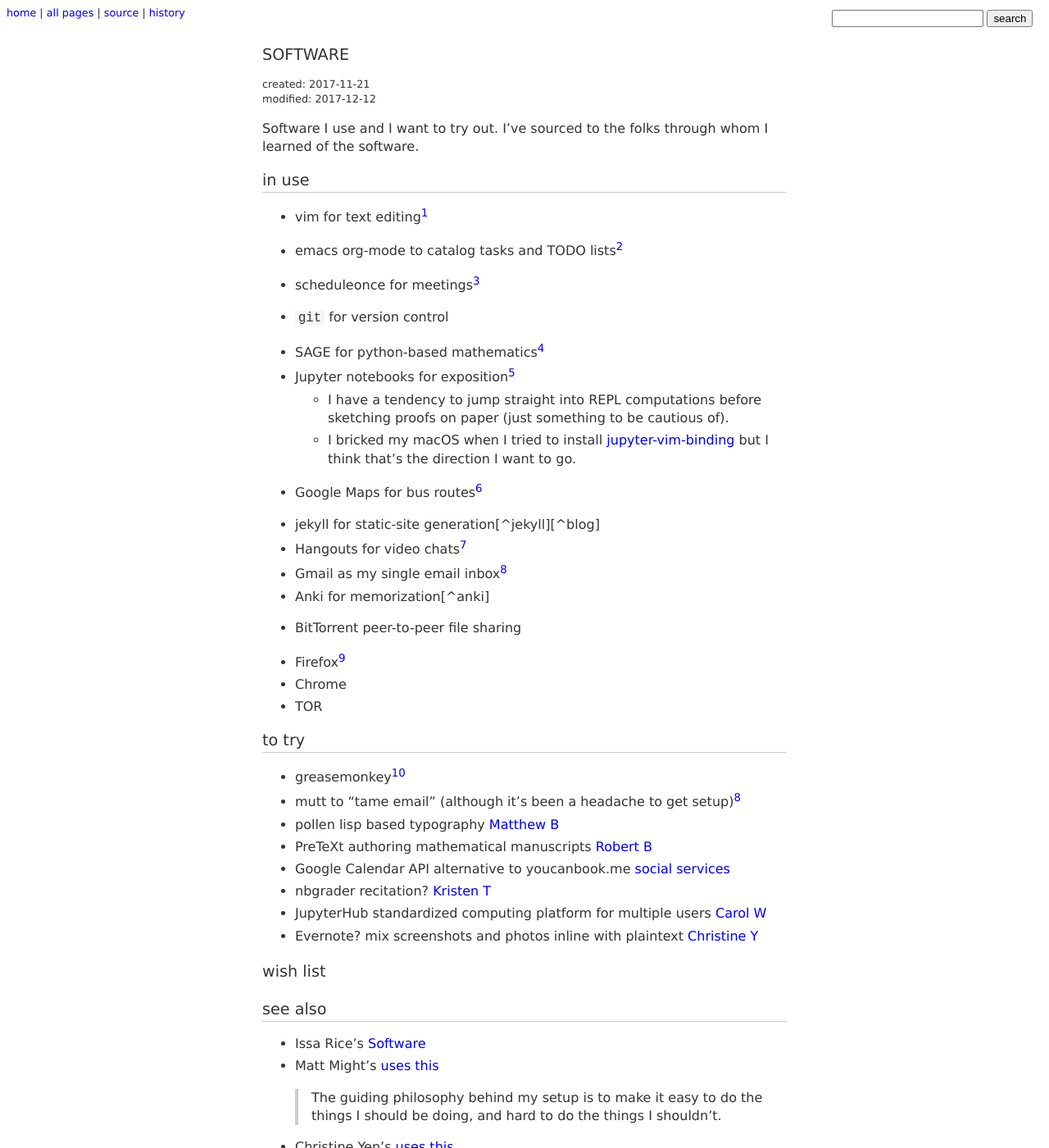
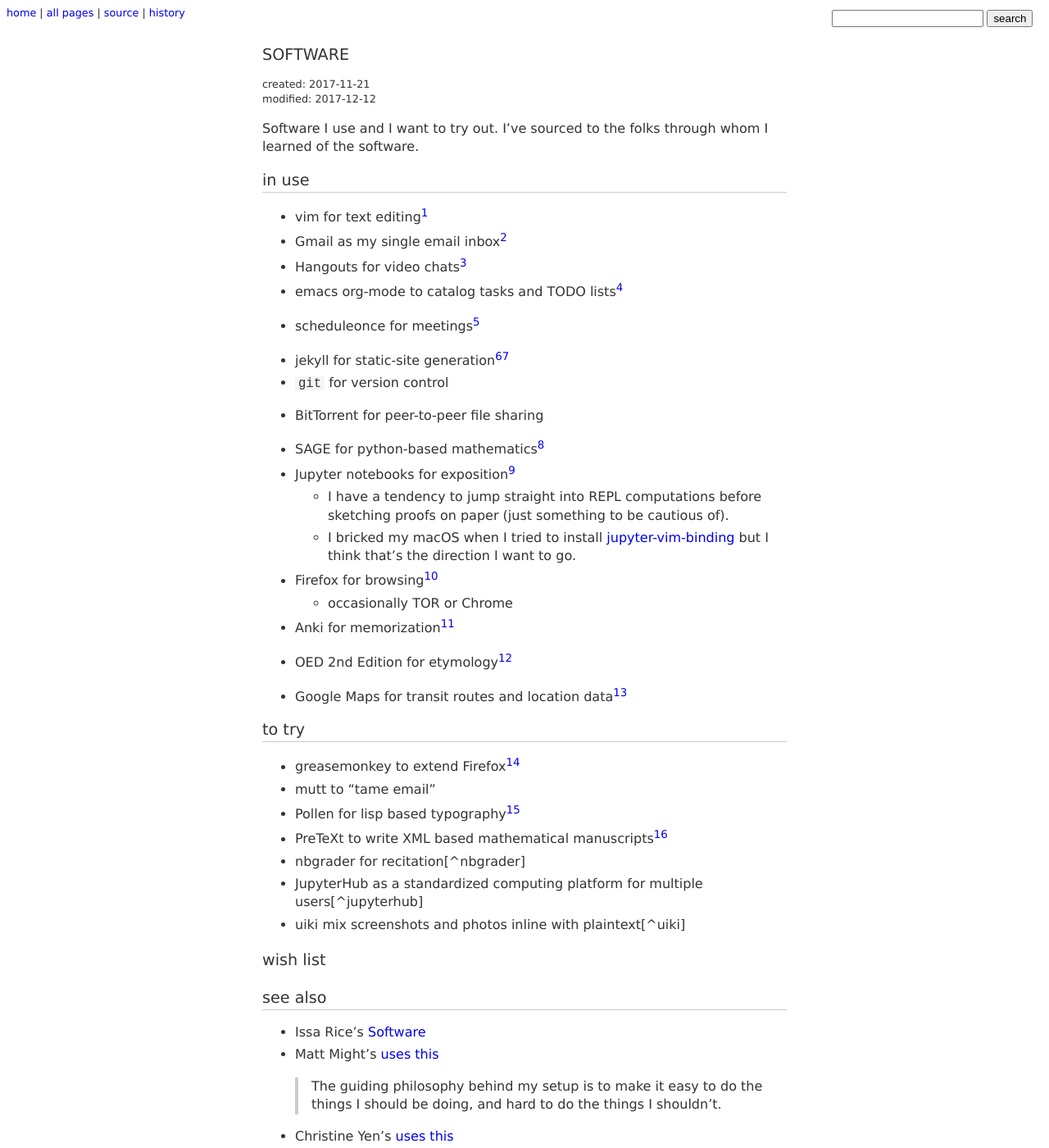
Before and after one commit to coltongrainger/blog, a Jekyll site: the page built from _posts/2017-11-21-software.md, in a window 1280 px wide and 1400 px high. Shown: the whole window at 82% size. Built offline with Jekyll 4.4.1, drawn with Linux system fonts in a browser that asks for light colours; our own code applies the rules of GitHub Pages for plain Markdown files; some of the changed text lies outside the part shown.

Commit message:
Finish footnotes.

```diff
--- a/_posts/2017-11-21-software.md
+++ b/_posts/2017-11-21-software.md
@@ -10,11 +10,14 @@
 ## in use
 
 - vim for text editing[^vim]
-
+- Gmail as my single email inbox[^mutt]
+- Hangouts for video chats[^hangouts]
 - emacs org-mode to catalog tasks and TODO lists[^emacs]
 - scheduleonce for meetings[^scheduleonce]
 
+- jekyll for static-site generation[^jekyll][^blog]
 - `git` for version control
+- BitTorrent for peer-to-peer file sharing
 
 - SAGE for python-based mathematics[^sage]
 - Jupyter notebooks for exposition[^jupyter]
@@ -24,29 +27,22 @@
     [jupyter-vim-binding](https://github.com/lambdalisue/jupyter-vim-binding)
     but I think that's the direction I want to go.
 
-- Google Maps for bus routes[^maps]
+- Firefox for browsing[^firefox]
+  - occasionally TOR or Chrome
+- Anki for memorization[^anki]
+- OED 2nd Edition for etymology[^oed]
 
-- jekyll for static-site generation[^jekyll][^blog]
-- Hangouts for video chats[^hangouts]
-- Gmail as my single email inbox[^mutt]
-- Anki for memorization[^anki]
-- BitTorrent  peer-to-peer file sharing
-
-- Firefox[^firefox]
-- Chrome
-- TOR
-
+- Google Maps for transit routes and location data[^maps]
 
 ## to try
 
-- greasemonkey[^greasemonkey]
-- mutt to "tame email" (although it's been a headache to get setup)[^mutt]
-- pollen  lisp based typography  [Matthew B][pollen]
-- PreTeXt  authoring mathematical manuscripts  [Robert B][mathbook]
-- Google Calendar API  alternative to youcanbook.me  [social services][calendar]
-- nbgrader  recitation?  [Kristen T][nbgrader]
-- JupyterHub  standardized computing platform for multiple users  [Carol W][jupyterhub]
-- Evernote?  mix screenshots and photos inline with plaintext  [Christine Y][evernote]
+- greasemonkey to extend Firefox[^greasemonkey]
+- mutt to "tame email"
+- Pollen for lisp based typography[^pollen]
+- PreTeXt to write XML based mathematical manuscripts[^mathbook]
+- nbgrader for recitation[^nbgrader]
+- JupyterHub as a standardized computing platform for multiple users[^jupyterhub]
+- uiki mix screenshots and photos inline with plaintext[^uiki]
 
 ### wish list
 
@@ -118,16 +114,16 @@
 [^hangouts]: [“Philip Guo - PG Podcast - Episode 27 - Roger Peng on being a podcasting professor”](http://pgbovine.net/PG-Podcast-27-Roger-Peng.htm). Retrieved February 25, 2018.
 [^sage]: Dave Rosoff. [Sage Math Cloud is the Way and the Truth](https://github.com/daverosoff/daverosoff.github.io/blob/master/blog/_posts/2016-12-14-teaching-cplusplus-in-smc.md#sagemathcloud-is-the-way-and-the-truth). Retrieved February 25, 2018.
 [^jupyter]: [“The Interactive Shell — Sage Tutorial v8.1”](https://doc.sagemath.org/html/en/tutorial/interactive_shell.html#section-notebook). Retrieved February 25, 2018.
-[sublime]: https://www.sublimetext.com/
-[mathbook]: http://mathbook.pugetsound.edu/doc/author-guide/html/pretext-author-guide.html
-[jekyll]: https://24ways.org/2013/get-started-with-github-pages/
-[pollen]: http://docs.racket-lang.org/pollen/
-[anki]: https://apps.ankiweb.net/docs/manual.html
+[^mathbook]: Robert Breezer. [“PreTeXt Author's Guide”](http://mathbook.pugetsound.edu/doc/author-guide/html/pretext-author-guide.html). Retrieved February 25, 2018.
+[^jekyll]: [“Get Started With GitHub Pages (Plus Bonus Jekyll)”](https://24ways.org/2013/get-started-with-github-pages/). Retrieved February 25, 2018.
+[^pollen]: Matthew Butterick. [“Pollen: the book is a program”](https://docs.racket-lang.org/pollen/). Retrieved February 25, 2018.
+[^anki]: I learned about Anki ([“Anki Manual”](https://apps.ankiweb.net/docs/manual.html). Retrieved February 25, 2018.) from another student at Sonnwendhof Biofarm in Baden-Württemburg ([“Willkommen!”](https://web.archive.org/web/20160305124645/http://sonnwendhof.de/). Archived from [the original](http://sonnwendhof.de/) on March 5, 2016. Retrieved February 25, 2018).
 [^maps]: Colton Grainger. ["Transit Maps"](https://github.com/coltongrainger/ymca-resources#transit-maps).
 [calendar]: https://developers.google.com/google-apps/calendar/v3/reference/
-[blog]: http://matt.might.net/articles/how-to-blog-as-an-academic/
+[^blog]: [“6 tips for low-cost academic blogging”](http://matt.might.net/articles/how-to-blog-as-an-academic/). Retrieved February 25, 2018.
 [nbgrader]: http://kristenthyng.com/blog/2016/09/07/jupyterhub+nbgrader/
 [jupyterhub]: https://youtu.be/QipkhnBS6hw?t=19m46s
 [evernote]: https://usesthis.com/interviews/christine.yen/
 [^greasemonkey]: [“Greasemonkey scripts for NSF's Fastlane”](http://matt.might.net/articles/greasemonkey-scripts-for-nsf-fastlane/). Retrieved February 25, 2018.
 [^scheduleonce]: [“Stephanie Weirich”](https://www.cis.upenn.edu/~sweirich/). Retrieved February 25, 2018.
+[^oed]: Try <https://www.google.com/search?q=oed+pirate+bay>. My first exposure to the OED was through Gary Snyder's [“The Practice of the Wild” (pdf)](https://terebess.hu/zen/mesterek/The-Practice-of-the-Wild-by-Gary-Snyder.pdf).
```
